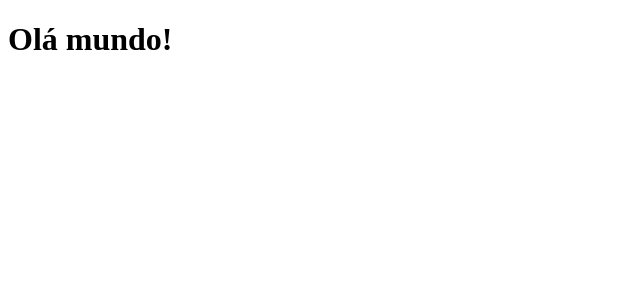
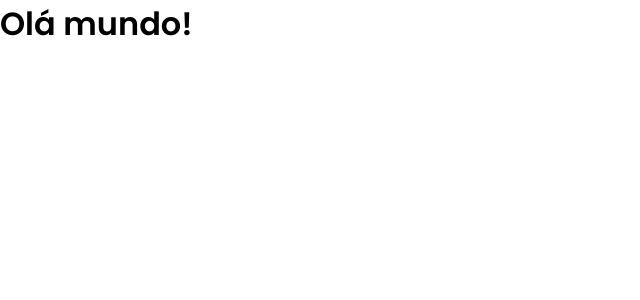
Before and after one commit to valmir1227/dt-money, a React (Create React App) app: page / in a window 1280 px wide. Shown: the top 300 px of the page, without its empty margins (0-640 px from the left). Built offline with nearby package versions, Linux system fonts and the light colour scheme.

Commit message:
global style

```diff
--- a/package.json
+++ b/package.json
@@ -3,9 +3,11 @@
   "version": "0.1.0",
   "private": true,
   "dependencies": {
+    "@types/styled-components": "^5.1.22",
     "react": "^17.0.2",
     "react-dom": "^17.0.2",
     "react-scripts": "5.0.0",
+    "styled-components": "^5.3.3",
     "typescript": "^4.4.2",
     "web-vitals": "^2.1.0"
   },
--- a/public/index.html
+++ b/public/index.html
@@ -1,12 +1,18 @@
 <!DOCTYPE html>
 <html lang="en">
+
 <head>
+  <link rel="preconnect" href="https://fonts.gastic.com" />
   <meta charset="utf-8" />
   <meta name="viewport" content="width=device-width, initial-scale=1" />
+  <link href="https://fonts.googleapis.com/css2?family=Poppins:wght@400;600&display=swap"
+   rel="stylesheet" />
 
   <title>dtMoney</title>
 </head>
+
 <body>
   <div id="root"></div>
 </body>
+
 </html>
--- a/src/App.tsx
+++ b/src/App.tsx
@@ -1,9 +1,11 @@
-import React from 'react';
+import { GlobalStyle } from './styles/global';
+
 
 export function App() {
   return (
     <div className="App">
-    <h1>Olá mundo!</h1>
+      <h1>Olá mundo!</h1>
+      <GlobalStyle />
     </div>
   );
 }
--- /dev/null
+++ b/src/styles/global.ts
@@ -0,0 +1,52 @@
+import { createGlobalStyle } from "styled-components";
+
+export const GlobalStyle = createGlobalStyle`
+    :root {
+    --background: #f0f2f5;
+    --red: #e52e4d;
+    --blue: #5429cc;
+    --blue-light: #6933ff;
+    --text-title: #363f5f;
+    --text-body: #969cb3;
+    --shape: #FFFFF;
+}
+    * {
+        margin: 0;
+        padding: 0;
+        box-sizing: border-box;
+    }
+
+    //Font-size desktop = 16px
+    // Usar assim por questões de acessibilidade!
+    html {
+        @media(max-width:1080px) {
+            font-size: 93.75%; // 15px
+        }
+        @media(max-width:720px) {
+           font-size: 87.5%; // 14px
+    }
+    }
+
+    body {
+        background: --background;
+        -webkit-font-smoothing: antialiesed;
+    }
+
+    body, input, textarea, button {
+        font-family: "Poppins", sans-serif;
+        font-weight: 400;
+    }
+
+    h1,h2, h3,h4,h5,h6, strong {
+        font-weight: 600;
+    }
+
+    button {
+        cursor: pointer;
+    }
+
+    [disabled] {
+        opacity: 0.6;
+        cursor: not-allowed;
+    }
+`;
```
Also changed, not shown: 1 other file (tests, documents, lock files or other folders). Lines whose indentation alone changed are shown as unchanged.
